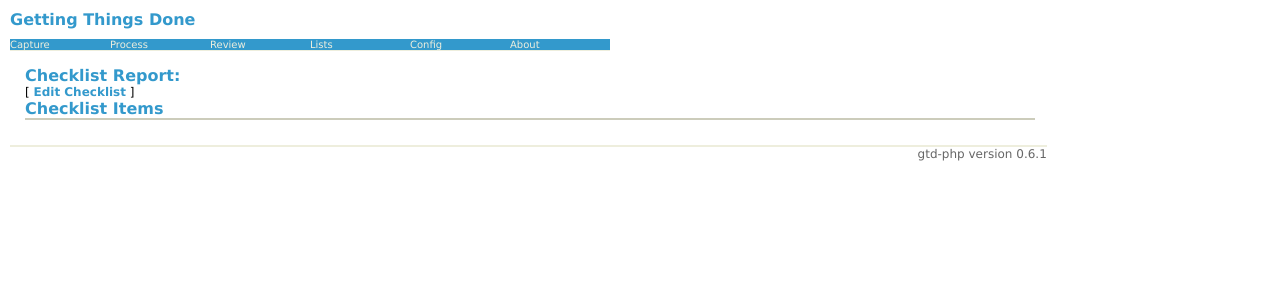
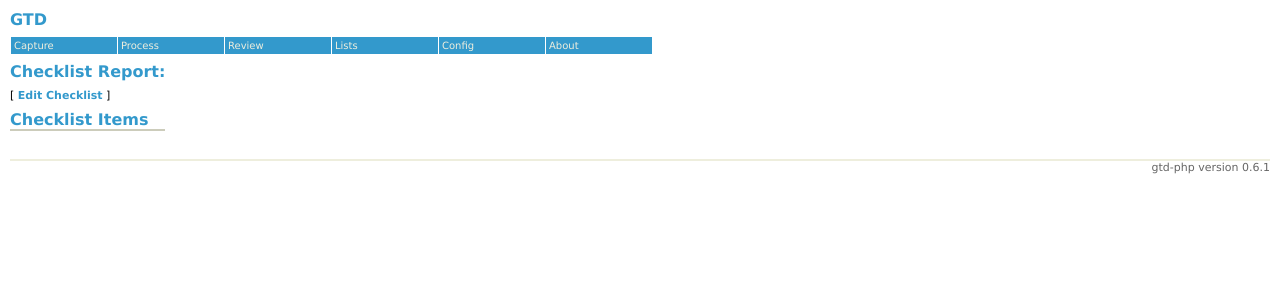
Before and after one commit to shimondoodkin/gtdphp, a PHP site: page /checklistReport.php?checklistId=1 in a window 1280 px wide. Shown: the top 300 px of the page. Run offline with PHP 8.4, Linux system fonts and the light colour scheme; data that the repository does not hold is empty.

Commit message:
highlight NAs, change page's title from GTD to , add section div's to projectReport.php

```diff
--- a/header.php
+++ b/header.php
@@ -58,7 +58,9 @@ window.onload=startList;
 
 <div id="container">
 <div id="header">
-	<h1 id="sitename"><a href="index.php">Getting Things Done</a></h1>
+<?php
+echo "	<h1 id='sitename'><a href='index.php'>$title</a></h1>\n";
+?>
 </div>
 
 <div id="hmenu">
--- a/style.css
+++ b/style.css
@@ -1,15 +1,120 @@
-/* CSS global reset for all browsers - ensures consistency */
+/* CSS global reset - ensures consistency across all browsers*/
+/* http://leftjustified.net/journal/2004/10/19/global-ws-reset */
 * {
 	padding: 0px;
 	margin: 0px;
 }
+h1, h2, h3, h4, h5, h6, p, pre, blockquote, form, label, ul, ol, dl, fieldset, address {
+	margin: .5em 0;
+}
+select {
+	min-width: 1.5em;
+}
+li, dd, blockquote {
+	margin-left: .5em;
+}
+fieldset {
+	padding: 10px;
+}
+/* end of global CSS reset */
 
+
+
+/*===================================================================================*/
+/* Layout code - float/position, display, margin, padding, width, height, text-align */
+/*===================================================================================*/
 body {
 	text-align: left;
-	font-family:"Lucida Grande", "Lucida Sans", Verdana, Helvetica, sans-serif;
+}
+
+#container {
+	width: auto;
+	padding 2px 0px 2px 20px;
+	margin: 10px;
+}
+
+#header {
+	/*width: 90%;
+	padding: 2px 0px 2px 20px;
+	margin: 10px auto;*/
+}
+
+#sidebar {
+	float: left;
+	display: inline;
+	margin: 0 10px 0 0;
+	width: 150px;
+	text-align:left;
+}
+
+#main {
+	float: left;
+	clear: left;
+/*	width: 100%;*/
+/*	margin: 0 10px 0 210px;*/
+/*	margin: 10px;*/
+/*	padding: 5px;*/
+}
+
+#footer {
+	float: left;
+	clear: left;
+	width: 100%;
+	margin: 20px 0 10px 0;
+	text-align: right;
+}
+
+
+
+#filter {
+	margin: 4px 0;
+}
+
+
+
+select, input, textarea {
+	padding: 2px;
+}
+.button {
+	margin: 0px 10px;
+}
+
+
+table {
+	margin: 0 4px 10px 4px;
+}
+
+td {
+	padding: 4px;
+}
+
+
+.morelink,
+.footer {
+	text-align:right;
+}
+
+.byline {
+	text-align:left;
+}
+
+div.reportsection {
+	margin-bottom:20px;
+}
+
+
+
+
+
+
+
+/*===================================================================================================*/
+/* non-layout code - font family, font size, font-weight, color, border, background, text decoration */
+/*===================================================================================================*/
+body {
+	font-family:"Lucida Grande", "Lucida Sans", Verdana, Helvetica, arial, sans-serif;
 	font-size: 11px;
 }
-
 
 h1 {
 	font-size: 16px;
@@ -23,12 +128,17 @@ h2 {
 	font-weight: bold;
 	background: none;
 	border-bottom: 2px solid #ccb;
-	width: 90%
 }
 
 h3 {
 	color: #998;
 	font-size: 12px;
+	font-weight: bold;
+	background: none;
+}
+
+h4 {
+	font-size: 11px;
 	font-weight: bold;
 	background: none;
 }
@@ -54,18 +164,13 @@ select, input, textarea {
 	color: #665;
 	font-family:"Lucida Grande", "Lucida Sans", Verdana, Helvetica, sans-serif;
 	font-size: 11px;
-	padding: 2px;
 	border: 2px solid #ccb;
 }
-.button {
-	margin: 0px 10px;
-}
-
 
 table {
 	border: 2px dotted #eed;
-	margin: 0 4px 10px 4px;
 }
+
 
 th {
 	border: 1px solid #998;
@@ -87,61 +192,42 @@ td {
 	border-bottom: 1px dotted #eed;
 	border-right: none;
 	border-left: none;
-	padding: 4px;
 	font-weight: normal;
 	font-family:"Lucida Grande", "Lucida Sans", Verdana, Helvetica, sans-serif;
 	font-size: 10px;
 }
 
+td.nextaction a {
+	font-weight: bold;
+	color: #F80;
+}
+
 #container {
-	width: 90%;
-	padding 2px 0px 2px 20px;
 	background: none;
-	margin: 10px;
 }
 
 #header {
-	/*width: 90%;
-	padding: 2px 0px 2px 20px;
-	margin: 10px auto;*/
 	background: none;
 	/*border-bottom: 4px solid #eed;*/
 }
 
 #sidebar {
-	float: left;
-	display: inline;
 	border-right: 1px solid #eed;
-	margin: 0 10px 0 0;
-	width: 150px;
-	text-align:left;
 	font: 10px "Lucida Grande", "Lucida Sans", Verdana, Helvetica, sans-serif;
 }
 
 #main {
-/*	float: left;*/
-	clear: left;
-	/*margin: 0 10px 0 210px;*/
-	margin: 10px 10px 10px 10px;
-	padding: 5px;
-   /* border-top: 12px solid #eed;*/
+/*	border-top: 12px solid #eed;*/
 }
 
 #footer {
 	color:#666;
 	border-top: 2px solid #eed;
-	clear: both;
-	width: 90%;
-	margin: 20px 0 10px 0;
-	text-align: right;
 }
-
 
 #menu a,
 #menu a:link,
 #menu a:visited {
-	display: block;
-/*	width: 98%; */
 	text-decoration: none;
 }
 #menu a:hover {
@@ -150,40 +236,9 @@ td {
 }
 
 
-/* using the dropdown method from http://alistapart.com/articles/dropdowns */
-/* implemented in CSS for all browsers except IE6, which requires a little Javascript to get it working */
-#hmenu {
-	margin: 10px 0;
+#hmenu li li { /* second-level list items */
+	border-top: .1em solid #eed;
 }
-
-#hmenu ul {
-	padding: 0;
-	list-style: none;
-	list-style-type: none;
-}
-#hmenu ul li { /* all menu list items */
-	float: left;
-	position: relative;
-	width: 10em;
-	border-bottom: 1px solid #eed;
-	list-style-type: none;
-}
-#hmenu ul li ul { /* second-level lists */
-	display: none;
-	position: absolute;
-	top: 1em;
-	left: 0;
-}
-#hmenu ul li>ul { /* to override top and left in browsers other than IE, which will position to the top right of the containing li, rather than bottom left */
-	top: auto;
-	left: auto;
-}
-#hmenu li:hover ul, #hmenu li.over ul { /* lists nested under hovered list items */
-	display: block;
-}
-
-
-
 
 
 a.pageheading:hover {
@@ -198,22 +253,15 @@ a.subheading:hover {
 
 
 
-
-#filter {
-	margin: 4px 0;
-}
-
-
-
 .morelink,
 .footer {
 	text-align:right;
 	font-size: 10px;
-	}
+}
 
 .morelink {
 	color:#930
-	}
+}
 
 .byline {
 	text-align:left;
--- a/style_screen.css
+++ b/style_screen.css
@@ -1,15 +1,84 @@
-body {
-	margin: 0;
-	padding: 0;
-	background: white;
-	font:  "Lucida Grande", "Lucida Sans", verdana, arial, sans-serif;
-	font-size: 12px;
-}
+/*===================================================================================*/
+/* Layout code - float/position, display, margin, padding, width, height, text-align */
+/*===================================================================================*/
 
 #hmenu {
 	float:left;
 /*	position: absolute; */
 }
+
+#menu a,
+#menu a:link,
+#menu a:visited {
+	display: block;
+	padding: 0.3em;
+}
+#menu a:hover {
+	padding: 0.3em;
+}
+
+
+/* using the dropdown method from http://alistapart.com/articles/dropdowns */
+/* implemented in CSS for all browsers except IE6, which requires a little Javascript to get it working */
+#hmenu {
+	float: left;
+}
+#hmenu ul {
+	padding: 0;
+	margin: 0;
+	list-style: none;
+	list-style-type: none;
+}
+#hmenu li { /* all menu list items */
+	float: left;
+	position: relative;
+	width: 10em;
+	margin: 0 0 0 1px;
+	padding: 0.3em;
+	list-style-type: none;
+}
+#hmenu li ul { /* second-level lists (entire drop-downs, not individual items) */
+	display: none;
+	position: absolute;
+	top: 1.7em;
+	left: 0;
+	z-index: 100;
+}
+#hmenu li>ul { /* to override top and left in browsers other than IE, which will position to the top right of the containing li, rather than bottom left */
+	top: 1.75em;
+	left: -1px;
+}
+#hmenu li li { /* second-level list items */
+	display: block;
+	padding: 0em;
+	width: 10.6em;
+}
+#hmenu li:hover ul, #hmenu li.over ul { /* lists nested under hovered list items */
+	display: block;
+	z-index: 100;
+
+}
+#hmenu li a {
+	display: block;
+	height: 100%;
+}
+
+/* I don't think we're using this right now - JB */
+/*#site {
+	position: absolute;
+	z-index: 1;
+	top : 70px;
+	left : 10px;
+	padding: 5px;
+}*/
+
+
+
+
+
+/*===================================================================================================*/
+/* non-layout code - font family, font size, font-weight, color, border, background, text decoration */
+/*===================================================================================================*/
 
 #hmenu li {
 	text-align: left;
@@ -22,8 +91,6 @@ body {
 #hmenu li a {
 	color: #eed;
 	/*text-decoration: none;*/
-	display: block;
-	height: 100%;
 	border: 0 none;
 }
 #hmenu li a:hover, #hmenu li a:focus {
@@ -34,14 +101,9 @@ body {
 	background: #998;
 }
 
-
-#site {
-	position: absolute;
-	z-index: 1;
-	top : 70px;
-	left : 10px;
+/* I don't think we're using this right now - JB */
+/*#site {
 	color: #000;
 	background-color: #ddd;
-	padding: 5px;
 	border: 1px solid gray;
-}
+}*/
```
Also changed, not shown: projectReport.php (+5 -3 lines).
